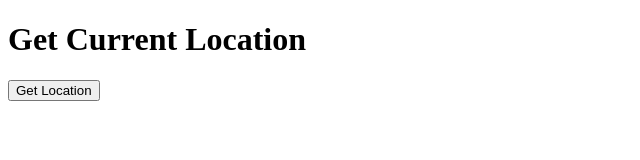
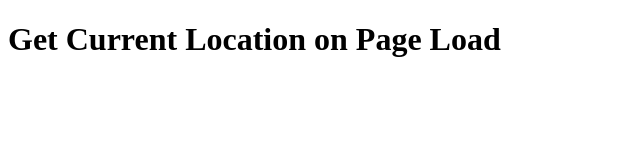
Before and after one commit to bajpaihimanshu111/gau-sewa, a plain HTML site: page index.html in a window 1280 px wide. Shown: the whole page, without its empty margins (0-640 px from the left). Drawn offline with Linux system fonts and the light colour scheme.

Commit message:
first commit

```diff
--- a/index.html
+++ b/index.html
@@ -6,11 +6,14 @@
   <title>Geolocation Example</title>
 </head>
 <body>
-  <h1>Get Current Location</h1>
-  <button onclick="getLocation()">Get Location</button>
+  <h1>Get Current Location on Page Load</h1>
   <p id="location"></p>
 
   <script>
+    window.onload = function() {
+      getLocation();
+    };
+
     function getLocation() {
       if (navigator.geolocation) {
         navigator.geolocation.getCurrentPosition(showPosition, showError);
```
